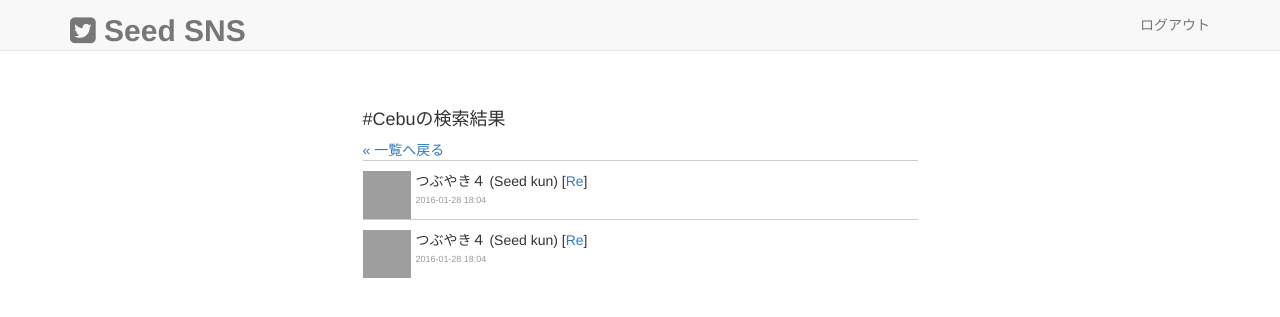
After one commit to ei17ringo/-seed_sns, a PHP site: page /tag_search.html in a window 1280 px wide. The commit adds this page. Shown: the top 317 px of the page. Run offline with PHP 8.4, Linux system fonts and the light colour scheme; grey boxes are pictures that could not be loaded.

Commit message:
タグ追加機能後半（つぶやきとの関連付け） タグ検索モックアップ

```diff
--- /dev/null
+++ b/tag_search.html
@@ -0,0 +1,81 @@
+
+<!DOCTYPE html>
+<html lang="ja">
+  <head>
+    <meta charset="utf-8">
+    <meta http-equiv="X-UA-Compatible" content="IE=edge">
+    <meta name="viewport" content="width=device-width, initial-scale=1">
+
+    <title>SeedSNS</title>
+
+    <!-- Bootstrap -->
+    <link href="assets/css/bootstrap.css" rel="stylesheet">
+    <link href="assets/font-awesome/css/font-awesome.css" rel="stylesheet">
+    <link href="assets/css/form.css" rel="stylesheet">
+    <link href="assets/css/timeline.css" rel="stylesheet">
+    <link href="assets/css/main.css" rel="stylesheet">
+
+  </head>
+  <body>
+  <nav class="navbar navbar-default navbar-fixed-top">
+      <div class="container">
+          <!-- Brand and toggle get grouped for better mobile display -->
+          <div class="navbar-header page-scroll">
+              <button type="button" class="navbar-toggle" data-toggle="collapse" data-target="#bs-example-navbar-collapse-1">
+                  <span class="sr-only">Toggle navigation</span>
+                  <span class="icon-bar"></span>
+                  <span class="icon-bar"></span>
+                  <span class="icon-bar"></span>
+              </button>
+              <a class="navbar-brand" href="index.html"><span class="strong-title"><i class="fa fa-twitter-square"></i> Seed SNS</span></a>
+          </div>
+          <!-- Collect the nav links, forms, and other content for toggling -->
+          <div class="collapse navbar-collapse" id="bs-example-navbar-collapse-1">
+              <ul class="nav navbar-nav navbar-right">
+                <li><a href="logout.php">ログアウト</a></li>
+              </ul>
+          </div>
+          <!-- /.navbar-collapse -->
+      </div>
+      <!-- /.container-fluid -->
+  </nav>
+
+  <div class="container">
+    <div class="row">
+      <div class="col-md-6 col-md-offset-3 content-margin-top">
+        <h4>#Cebuの検索結果</h4>
+        <a href="index.php">&laquo;&nbsp;一覧へ戻る</a>
+        <div class="msg">
+          <img src="http://c85c7a.medialib.glogster.com/taniaarca/media/71/71c8671f98761a43f6f50a282e20f0b82bdb1f8c/blog-images-1349202732-fondo-steve-jobs-ipad.jpg" width="48" height="48">
+          <p>
+            つぶやき４<span class="name"> (Seed kun) </span>
+            [<a href="#">Re</a>]
+          </p>
+          <p class="day">
+            <a href="view.html">
+              2016-01-28 18:04
+            </a>
+          </p>
+        </div>
+        <div class="msg">
+          <img src="http://c85c7a.medialib.glogster.com/taniaarca/media/71/71c8671f98761a43f6f50a282e20f0b82bdb1f8c/blog-images-1349202732-fondo-steve-jobs-ipad.jpg" width="48" height="48">
+          <p>
+            つぶやき４<span class="name"> (Seed kun) </span>
+            [<a href="#">Re</a>]
+          </p>
+          <p class="day">
+            <a href="view.html">
+              2016-01-28 18:04
+            </a>
+          </p>
+        </div>
+      </div>
+    </div>
+  </div>
+
+    <!-- jQuery (necessary for Bootstrap's JavaScript plugins) -->
+    <script src="assets/js/jquery-3.1.1.js"></script>
+    <script src="assets/js/jquery-migrate-1.4.1.js"></script>
+    <script src="assets/js/bootstrap.js"></script>
+  </body>
+</html>
```
Also changed, not shown: index.php (+16 -0 lines), tag_function.php (+38 -7 lines).
